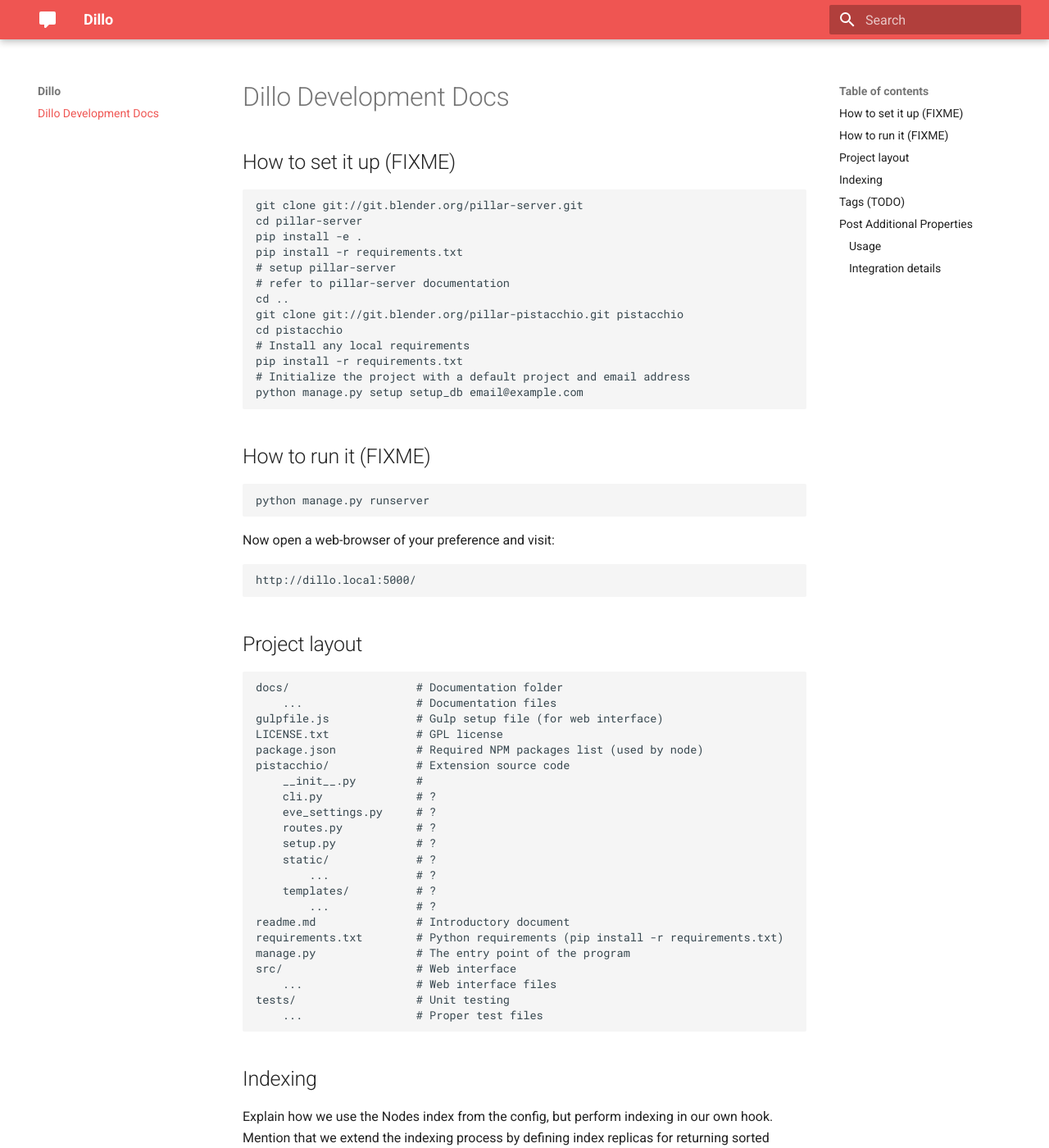
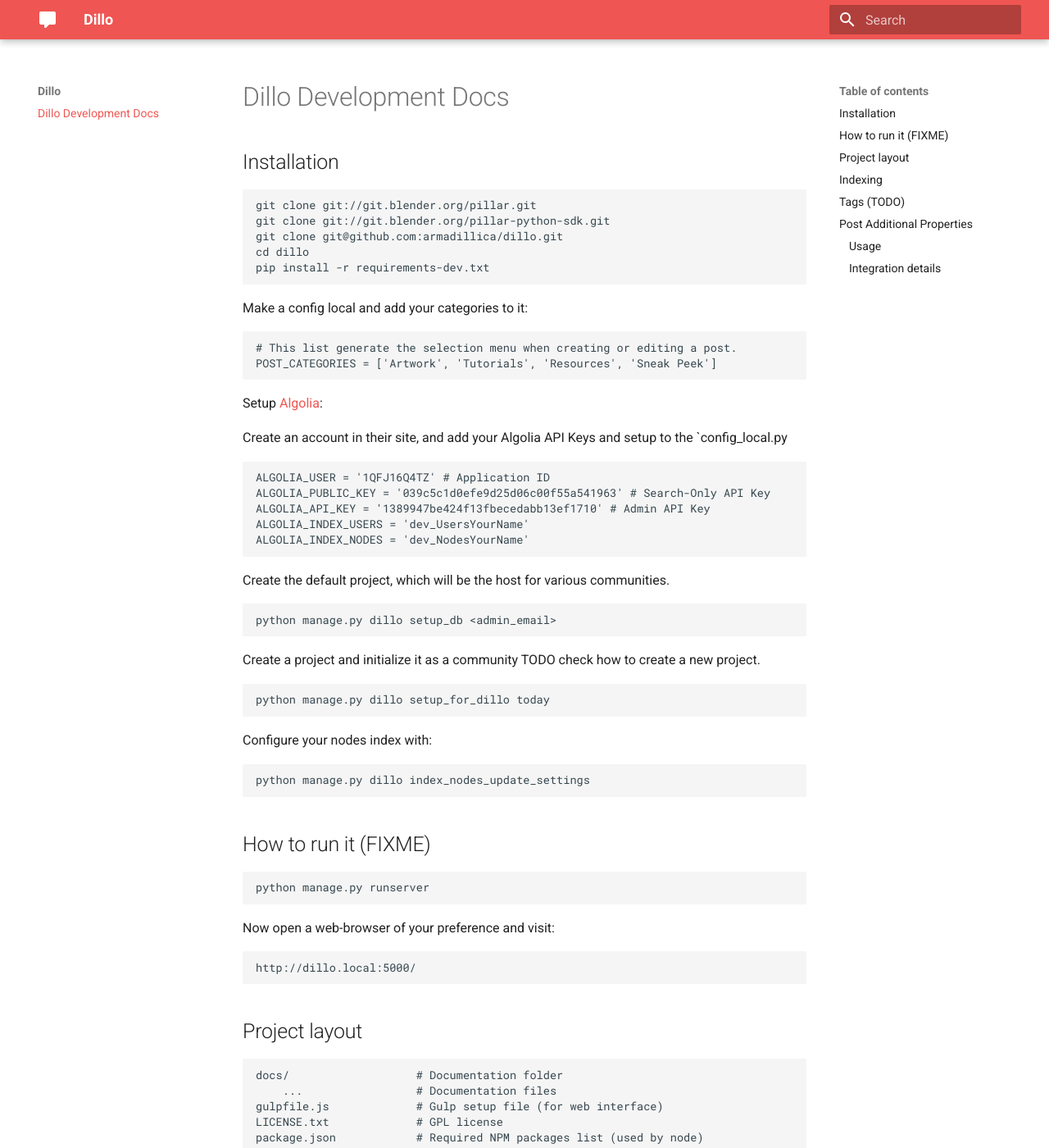
Before and after one commit to armadillica/dillo, an MkDocs documentation site: the page built from docs/docs/index.md, in a window 1280 px wide and 1400 px high. Shown: the whole window at 82% size. Built offline with MkDocs 1.6.1 and Material for MkDocs 9.7.7, drawn with Linux system fonts in a browser that asks for light colours.

Commit message:
Docs: Consolidate install instructions

````diff
--- a/docs/docs/index.md
+++ b/docs/docs/index.md
@@ -1,21 +1,50 @@
 # Dillo Development Docs
 
-## How to set it up (FIXME)
+## Installation
 
 ```bash
-git clone git://git.blender.org/pillar-server.git
-cd pillar-server
-pip install -e .
-pip install -r requirements.txt
-# setup pillar-server
-# refer to pillar-server documentation
-cd ..
-git clone git://git.blender.org/pillar-pistacchio.git pistacchio
-cd pistacchio
-# Install any local requirements
-pip install -r requirements.txt
-# Initialize the project with a default project and email address
-python manage.py setup setup_db email@example.com
+git clone git://git.blender.org/pillar.git
+git clone git://git.blender.org/pillar-python-sdk.git
+git clone git@github.com:armadillica/dillo.git
+cd dillo
+pip install -r requirements-dev.txt
+```
+
+Make a config local and add your categories to it:
+```
+# This list generate the selection menu when creating or editing a post.
+POST_CATEGORIES = ['Artwork', 'Tutorials', 'Resources', 'Sneak Peek']
+```
+
+Setup [Algolia](https://www.algolia.com):
+
+Create an account in their site, and add your Algolia API Keys and setup to the `config_local.py
+
+```
+ALGOLIA_USER = '1QFJ16Q4TZ' # Application ID
+ALGOLIA_PUBLIC_KEY = '039c5c1d0efe9d25d06c00f55a541963' # Search-Only API Key
+ALGOLIA_API_KEY = '1389947be424f13fbecedabb13ef1710' # Admin API Key
+ALGOLIA_INDEX_USERS = 'dev_UsersYourName'
+ALGOLIA_INDEX_NODES = 'dev_NodesYourName'
+```
+
+Create the default project, which will be the host for various communities.
+
+```
+python manage.py dillo setup_db <admin_email>
+```
+
+Create a project and initialize it as a community
+TODO check how to create a new project.
+
+```
+python manage.py dillo setup_for_dillo today
+```
+
+Configure your nodes index with:
+
+```
+python manage.py dillo index_nodes_update_settings
 ```
 
 ## How to run it (FIXME)
````
Also changed, not shown: README.md.
